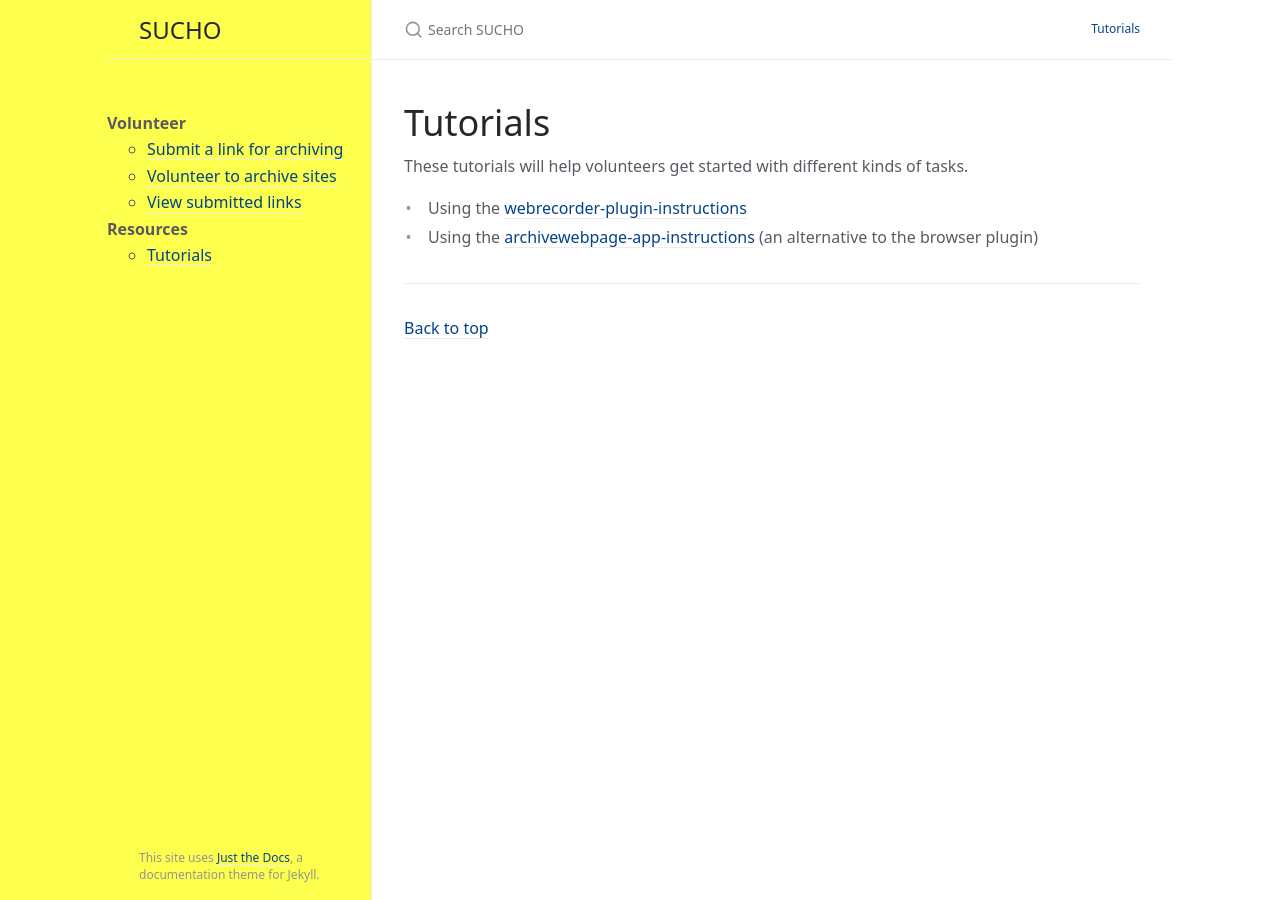
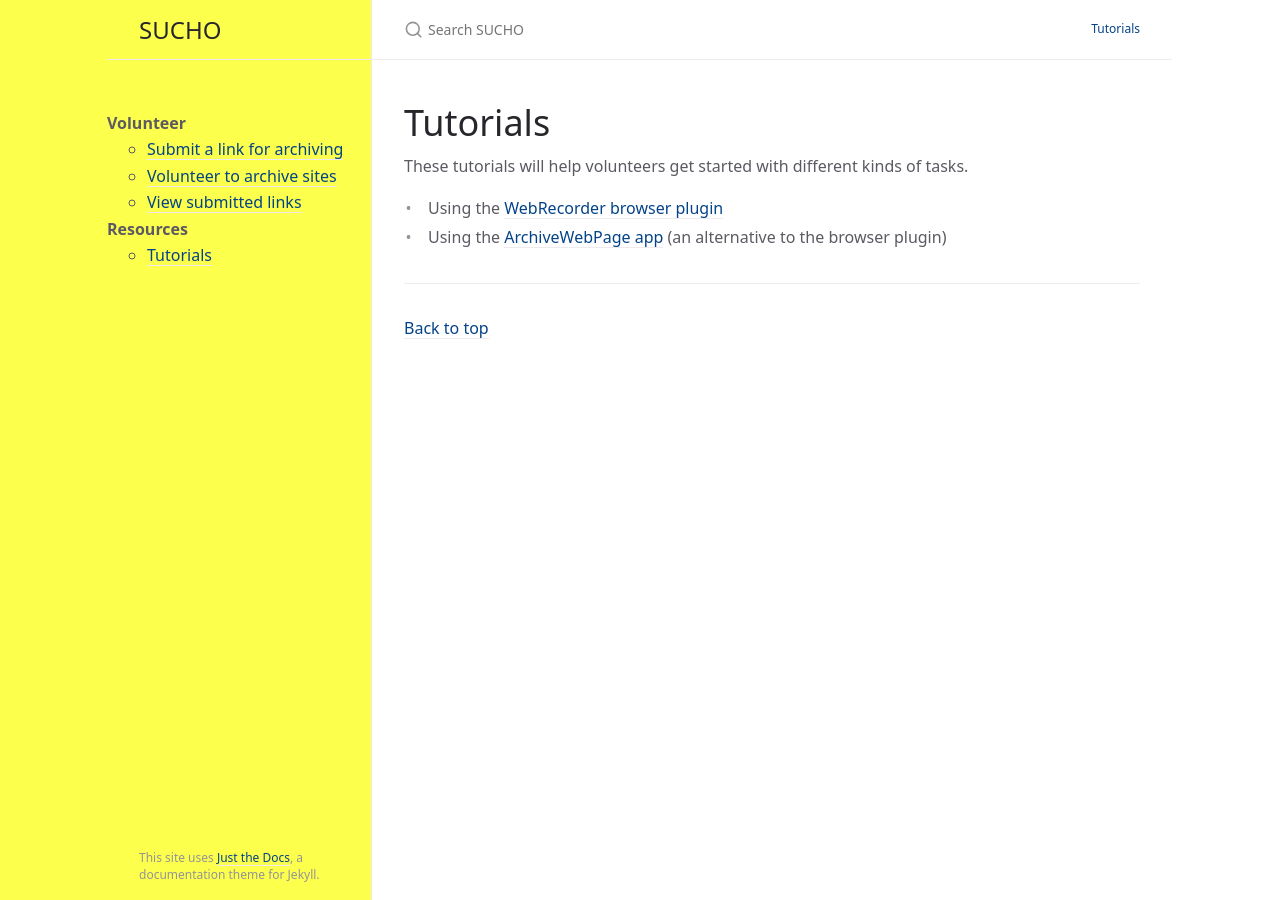
Before and after one commit to sucho-archiving/sucho-archiving.github.io, a Jekyll site: the page built from tutorials.md, in a window 1280 px wide. Built offline with Jekyll 4.4.1, drawn with Linux system fonts in a browser that asks for light colours; our own code applies the rules of GitHub Pages for plain Markdown files.

Commit message:
Update tutorials.md
Fix links

```diff
--- a/tutorials.md
+++ b/tutorials.md
@@ -7,5 +7,5 @@ permalink: tutorials
 
 These tutorials will help volunteers get started with different kinds of tasks.
 
-* Using the [webrecorder-plugin-instructions](WebRecorder browser plugin)
-* Using the [archivewebpage-app-instructions](ArchiveWebPage app) (an alternative to the browser plugin)
+* Using the [WebRecorder browser plugin](webrecorder-plugin-instructions)
+* Using the [ArchiveWebPage app](archivewebpage-app-instructions) (an alternative to the browser plugin)
```
